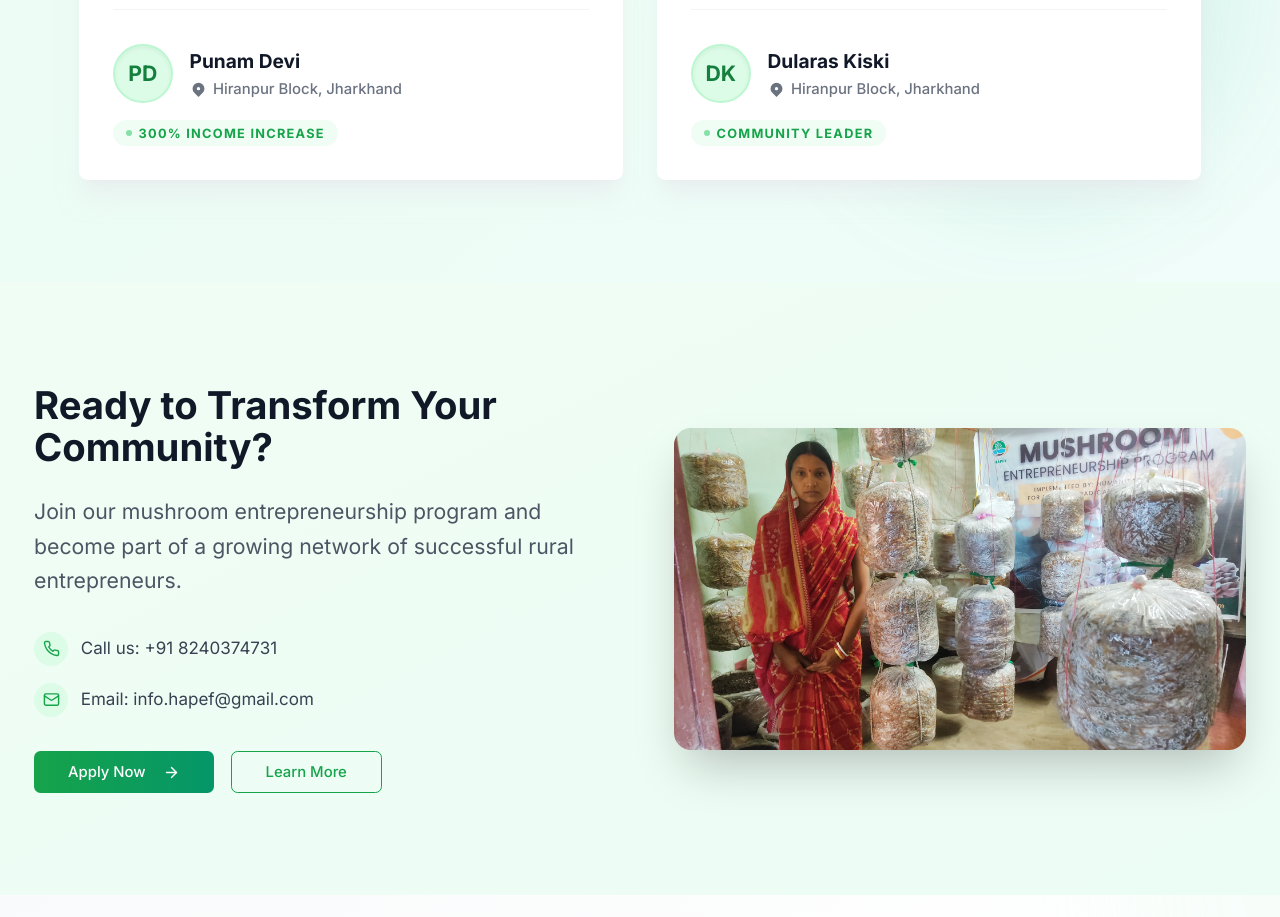
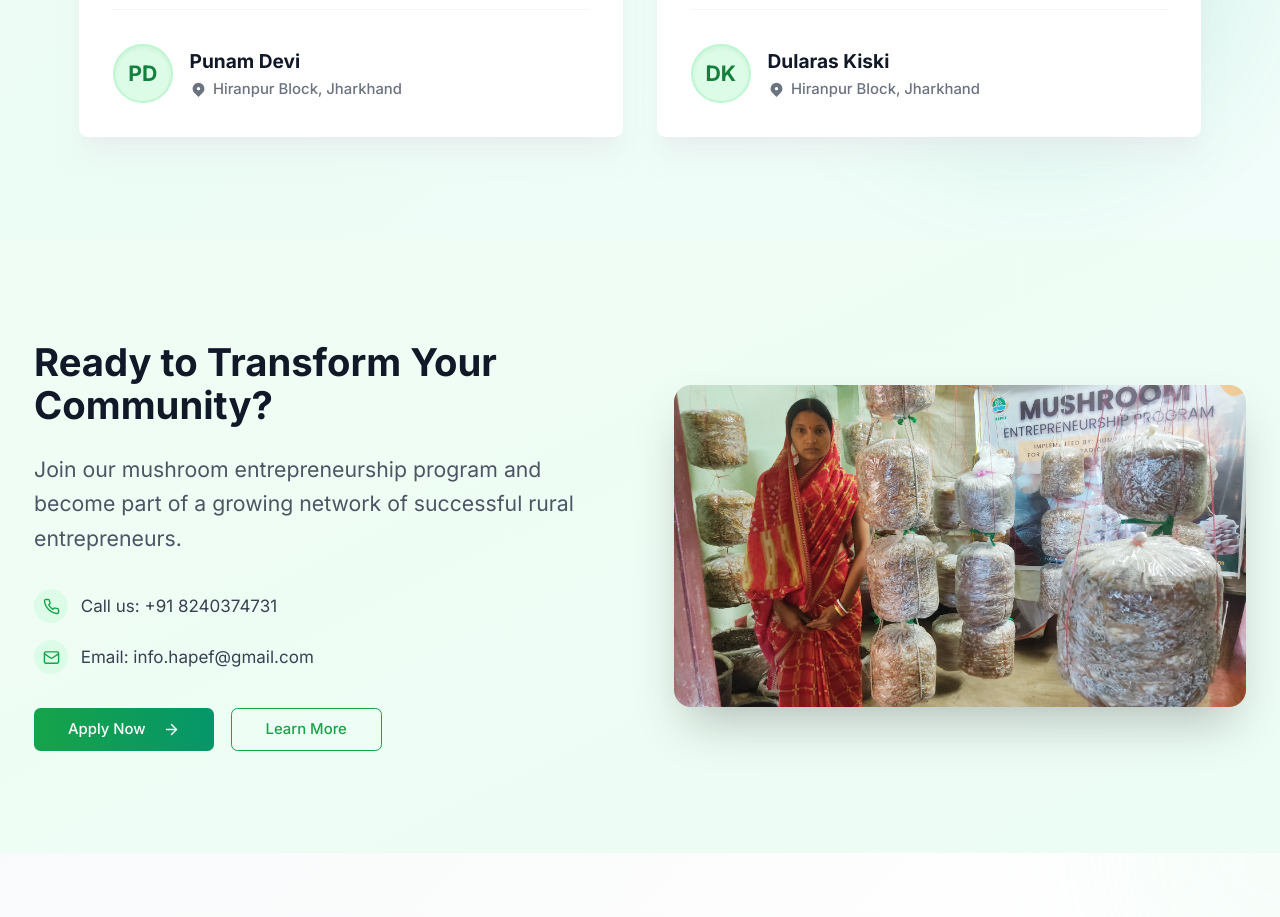
Before and after one commit to NikitaKarmakarP/HAPFE1, a Next.js app: page /programs/mushroom-entrepreneurship in a window 1280 px wide. Shown: the part 3460-4377 px from the top of the page. Built offline with nearby package versions, Linux system fonts and the light colour scheme.

Commit message:
level 10

```diff
--- a/components/programs/program-testimonials.tsx
+++ b/components/programs/program-testimonials.tsx
@@ -23,14 +23,12 @@ const defaultTestimonials: Testimonial[] = [
     location: "Hiranpur Block, Jharkhand",
     quote:
       "Before joining HAPEF's mushroom program, I struggled to support my family of four with just my husband's farming income. The training changed everything. Now I earn ₹3,000 monthly from mushroom cultivation and have become financially independent. My children can attend better schools, and I'm even training other women in my village.",
-    impact: "300% Income Increase",
   },
   {
     name: "Dularas Kiski",
     location: "Hiranpur Block, Jharkhand",
     quote:
       "The training was excellent and the ongoing support helped me overcome initial challenges. Now I'm training other women in my village to start their own mushroom farms.",
-    impact: "Community Leader",
   },
 ]
 
```
